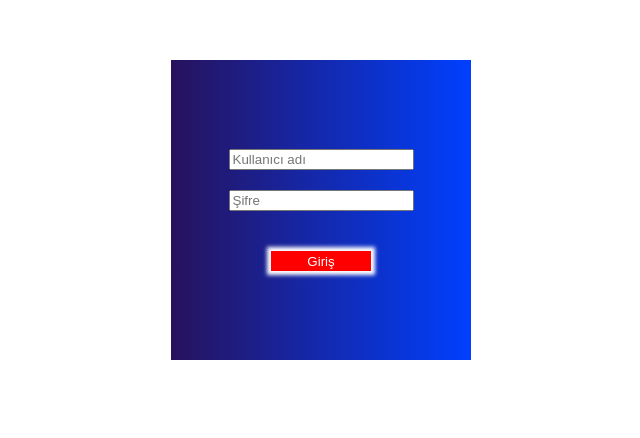
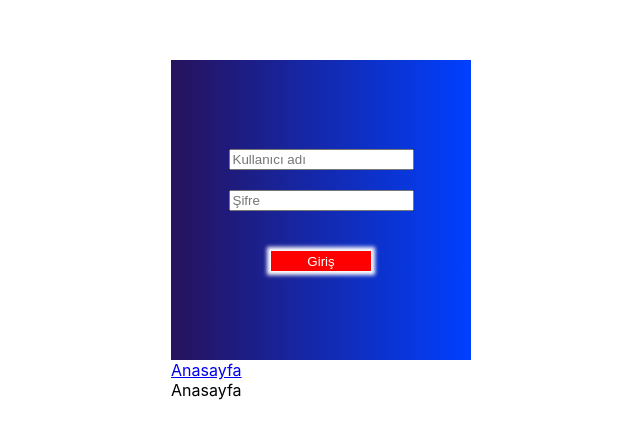
Before and after one commit to GoktugYmsk/react-login-challange, a React (Create React App) app: page / in a window 1280 px wide. Shown: the part 240-678 px from the top of the page, without its empty margins (319-959 px from the left). Built offline with nearby package versions, Linux system fonts and the light colour scheme.

Commit message:
login screen refreshed

```diff
--- a/package.json
+++ b/package.json
@@ -8,6 +8,7 @@
     "@testing-library/user-event": "^13.5.0",
     "react": "^18.2.0",
     "react-dom": "^18.2.0",
+    "react-helmet": "^6.1.0",
     "react-router-dom": "^6.10.0",
     "react-scripts": "5.0.1",
     "web-vitals": "^2.1.4"
--- a/src/App.js
+++ b/src/App.js
@@ -1,38 +1,21 @@
-import { useState } from 'react';
-import { Router, useHistory } from 'react-router-dom';
+import { Helmet } from 'react-helmet';
 
-import Home from './components/homePage';
+import { NavLink, Route, Routes } from 'react-router-dom';
+
+import Login from './components/loginPage/Login';
 import './App.css';
 
 function App() {
-  const history = useHistory();
-  const [user, setUser] = useState('');
-  const [password, setPassword] = useState('');
-  const [token, setToken] = useState('');
-
-
-  const inputSuccess = () => {
-    if (user === 'admin' && password === '1233') {
-      const newToken = 'example-token';
-      setToken(newToken);
-      localStorage.setItem('token', newToken);
-      console.log('Token oluşturuldu ve localStorage\'e kaydedildi.');
-      history.push('/home');
-    } else {
-      console.log('Hatalı kullanıcı adı veya şifre');
-    }
-  };
 
   return (
-      <div className="App">
-        <header className="App-header">
-        </header>
-        <div className='login' >
-          <input onChange={e => setUser(e.target.value)} placeholder='Kullanıcı adı' />
-          <input onChange={e => setPassword(e.target.value)} placeholder='Şifre' />
-          <button onClick={inputSuccess} className='loginButton' >Giriş</button>
-        </div>
-      </div>
+    <div className="App">
+      <Helmet>
+        <title> App Ekranı </title>
+      </Helmet>
+      <header className="App-header">
+      </header>
+      <Login/>
+    </div>
   );
 }
 
--- a/src/components/homePage/index.js
+++ b/src/components/homePage/index.js
@@ -1,8 +1,12 @@
 import React from 'react'
+import { Helmet } from 'react-helmet';
 
 function Home() {
   return (
     <div>
+      <Helmet>
+        <title>Ana Sayfa</title>
+      </Helmet>
       Anasayfa
     </div>
   )
--- a/src/components/loginPage/Login.js
+++ b/src/components/loginPage/Login.js
@@ -1,11 +1,51 @@
-import React from 'react'
+import React, { useState } from 'react';
+import { Helmet } from 'react-helmet';
+import { NavLink, Route, Routes, useNavigate } from 'react-router-dom';
+
+import Home from '../homePage/index';
 
 function Login() {
+  const [user, setUser] = useState('');
+  const [password, setPassword] = useState('');
+  const [token, setToken] = useState('');
+  const navigate = useNavigate();
+
+  const inputSuccess = () => {
+    if (user === 'admin' && password === '1233') {
+      const newToken = 'exampleToken';
+      setToken(newToken);
+      localStorage.setItem('token', newToken);
+      console.log('Token oluşturuldu ve localStorage\'e kaydedildi.');
+      navigate('/');
+    } else {
+      console.log('Hatalı kullanıcı adı veya şifre');
+    }
+  };
+
+  const isLoggedIn = localStorage.getItem('token') === 'exampleToken';
+
+  if (isLoggedIn) {
+    return <Home />;
+  }
+
   return (
-    <div>
-
+    <div className="loginMainPage">
+      <Helmet>
+        <title> Login Sayfası </title>
+      </Helmet>
+      <div className='login' >
+        <input onChange={e => setUser(e.target.value)} placeholder='Kullanıcı adı' />
+        <input onChange={e => setPassword(e.target.value)} placeholder='Şifre' />
+        <button onClick={inputSuccess} className='loginButton' >Giriş</button>
+      </div>
+      <NavLink className='homePage' to='/' >
+        Anasayfa
+      </NavLink>
+      <Routes>
+        <Route path="/" element={<Home />} />
+      </Routes>
     </div>
-  )
+  );
 }
 
-export default Login
+export default Login;
--- a/src/index.js
+++ b/src/index.js
@@ -1,15 +1,13 @@
 import React from 'react';
 import ReactDOM from 'react-dom';
-import { BrowserRouter as Router } from 'react-router-dom';
+import { BrowserRouter, BrowserRouter as Router } from 'react-router-dom';
 import './index.css';
 import App from './App';
-import { BrowserRouter } from 'react-router-dom';
+
 
 const root = ReactDOM.createRoot(document.getElementById('root'));
 root.render(
-  <React.StrictMode>
-    <Router>
-      <App />
-    </Router>
-  </React.StrictMode>
+  <BrowserRouter>
+    <App />
+  </BrowserRouter>
 );
```
Also changed, not shown: 1 other file (tests, documents, lock files or other folders).
